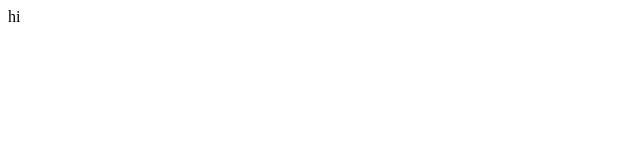
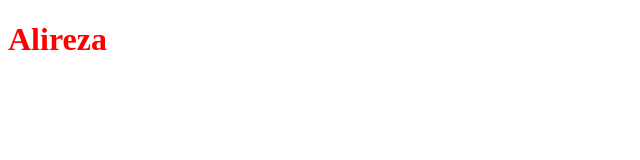
Before and after one commit to ansarialireza/HTML_and_CSSJourney, a plain HTML site: page index.html in a window 1280 px wide. Shown: the whole page, without its empty margins (0-640 px from the left). Drawn offline with Linux system fonts and the light colour scheme.

Commit message:
🎉 ✅ 🐛 update

```diff
--- a/index.html
+++ b/index.html
@@ -4,9 +4,12 @@
     <meta charset="UTF-8" />
     <meta name="viewport" content="width=device-width, initial-scale=1.0" />
     <title>Document</title>
+    <link rel="stylesheet" href="styles/app.css">
   </head>
 
   <body>
-        hi
+        <div>
+          <h1>Alireza</h1>
+        </div>
   </body>
 </html>
--- /dev/null
+++ b/styles/app.css
@@ -0,0 +1,3 @@
+h1{
+    color: red;
+}
```
